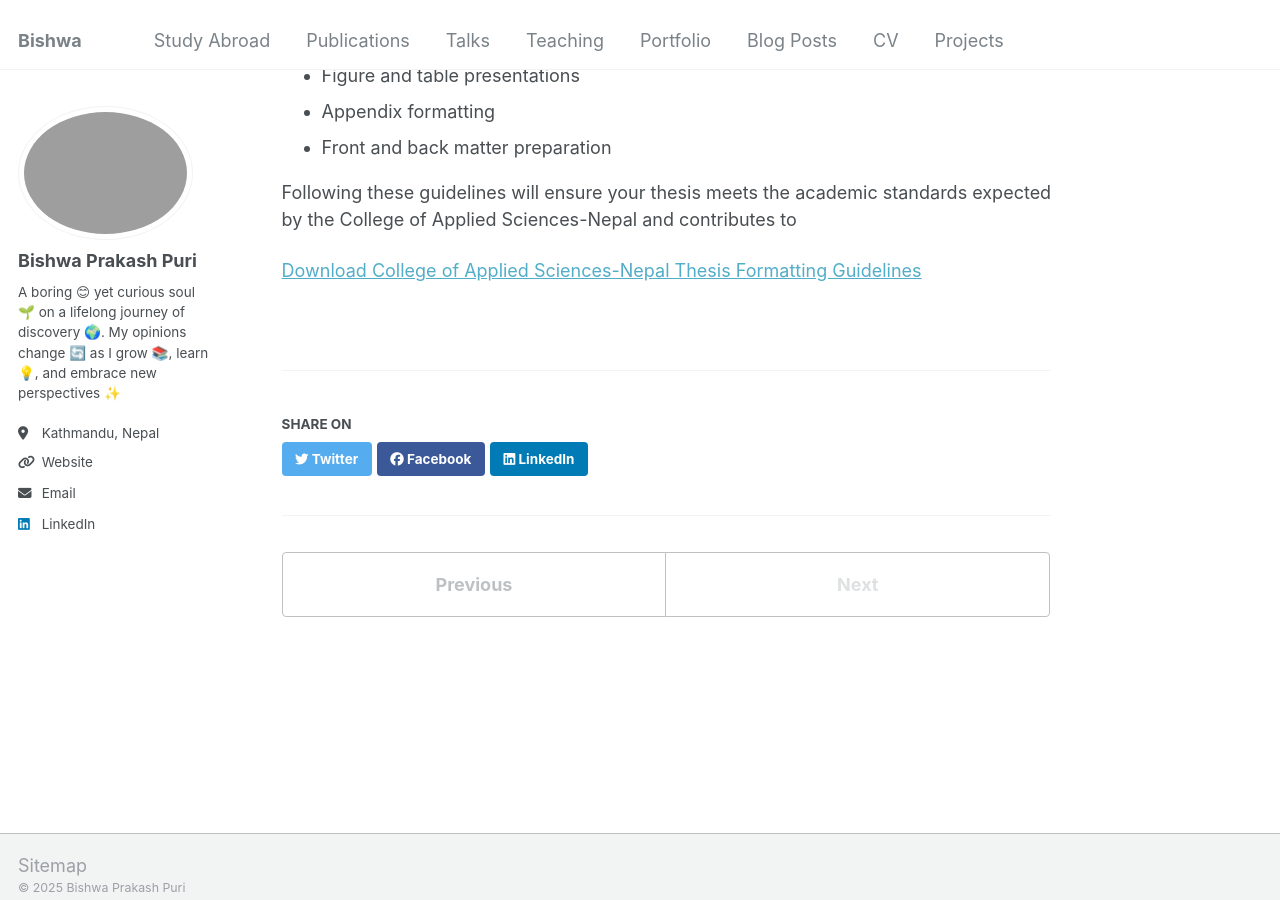
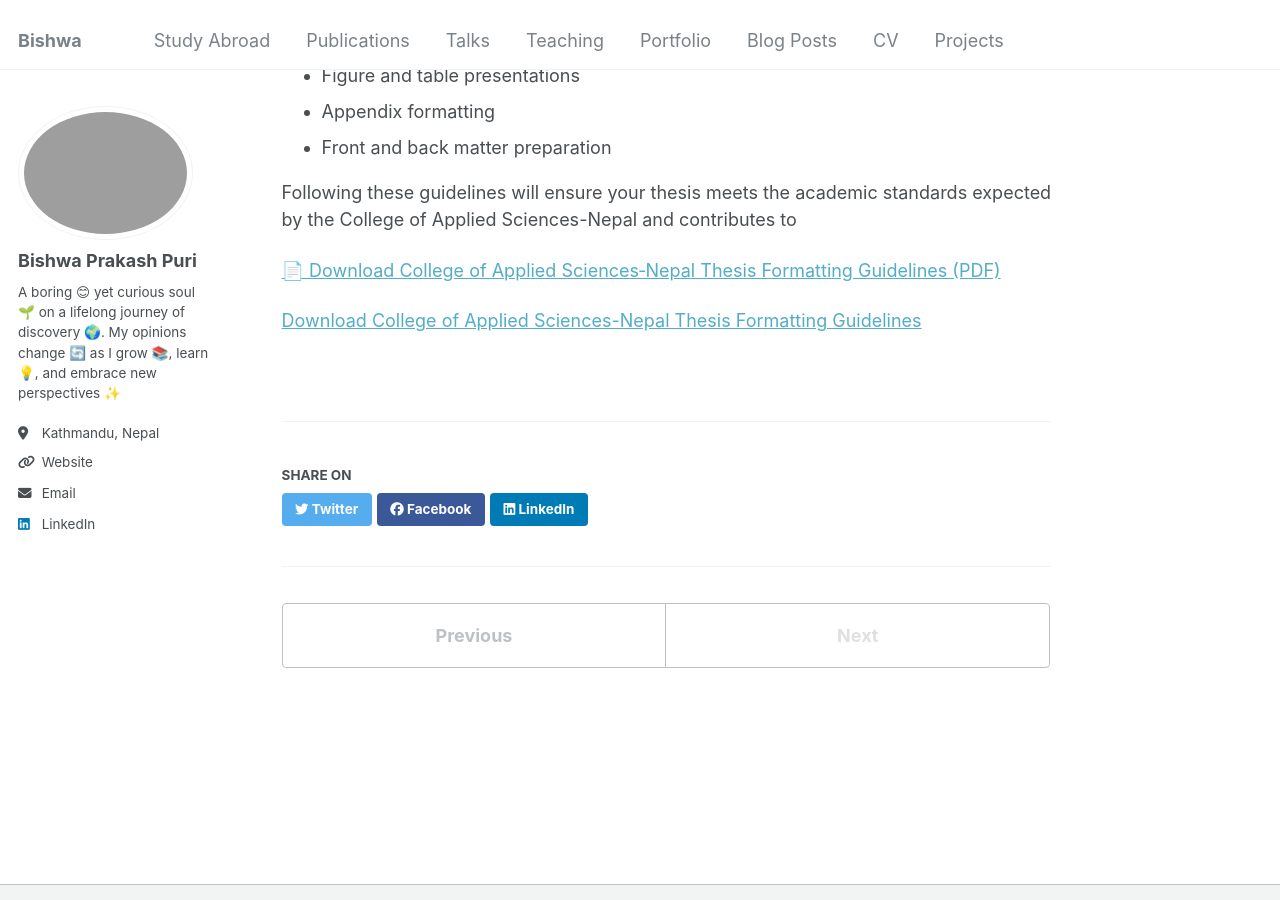
Before and after one commit to workBishwa/imBishwa, a Jekyll site: the page built from _teaching/Thesis_writing_guidelines_of_CAS.md, in a window 1280 px wide and 900 px high, scrolled down 1182 px. Built offline with Jekyll 4.4.1, drawn with Linux system fonts in a browser that asks for light colours.

Commit message:
update cas files

```diff
--- a/_teaching/Thesis_writing_guidelines_of_CAS.md
+++ b/_teaching/Thesis_writing_guidelines_of_CAS.md
@@ -40,4 +40,6 @@ The document provides detailed instructions for:
 
 Following these guidelines will ensure your thesis meets the academic standards expected by the College of Applied Sciences-Nepal and contributes to
 
+[📄 Download College of Applied Sciences‑Nepal Thesis Formatting Guidelines (PDF)](/files/cas_msc_thesis_format.pdf){:target="_blank" rel="noopener"}
+
 [Download College of Applied Sciences-Nepal Thesis Formatting Guidelines](https://docs.google.com/viewer?url=https://workbishwa.github.io/imBishwa/files/cas_msc_thesis_format.pdf)
```
